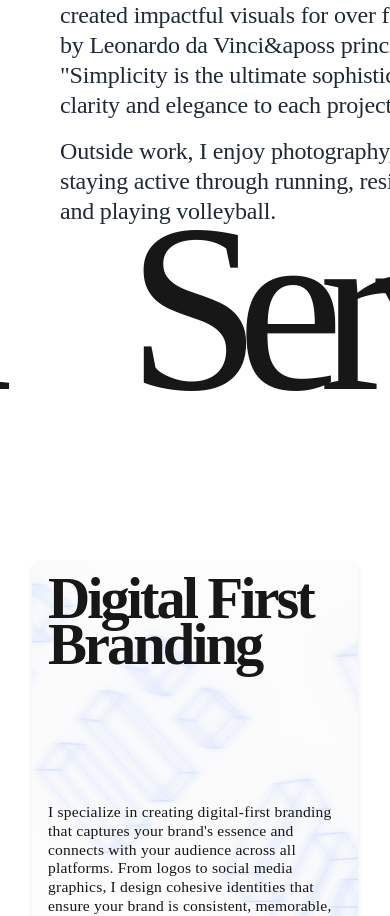
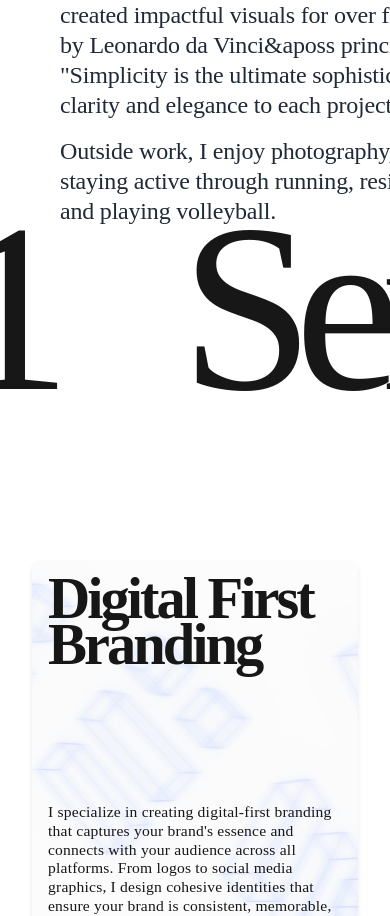
Before and after one commit to Rakibulislamsarkar/Personal-Portfolio, a Next.js app: page / in a window 390 px wide. Shown: the part 5505-6421 px from the top of the page. Built offline with nearby package versions, Linux system fonts and the light colour scheme.

Commit message:
ServiceMarquee fixed stuff

```diff
--- a/src/app/page.tsx
+++ b/src/app/page.tsx
@@ -340,7 +340,7 @@ const ServiceMarquee = () => {
                 (word, index) => (
                   <h1
                     key={`${word}-${index}`}
-                    className="relative -translate-y-10 text-[15rem] lg:text-[250px] font-[degularLight] leading-300 mx-16  lg:tracking-[-5px] tracking-[-1.5rem]"
+                    className="relative -translate-y-10 text-[15rem] lg:text-[250px] font-[degularLight] leading-300 mx-16  lg:tracking-[-5px] tracking-[-1.2rem]"
                   >
                     {word}
                   </h1>
```
